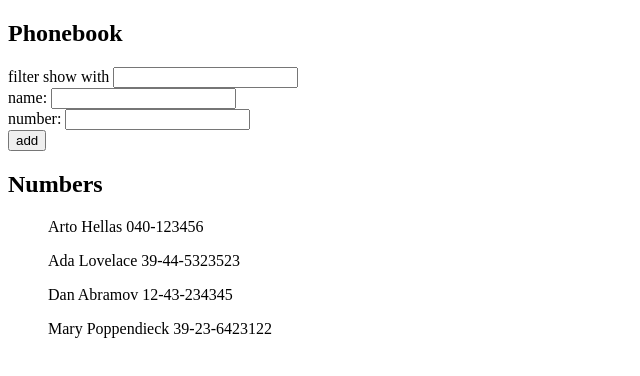
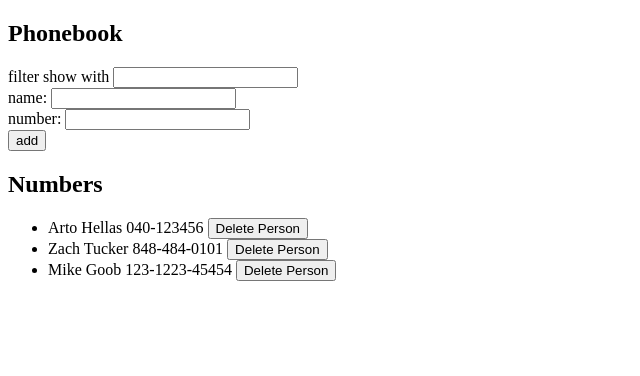
Before and after one commit to thezachwooten/FullStackOpenSubmissions, a React (Vite) app in the folder part2/phonebook/: page / in a window 1280 px wide. Shown: the top 376 px of the page, without its empty margins (0-640 px from the left). Built offline with nearby package versions, Linux system fonts and the light colour scheme; data requests are answered from the project's data file.

Commit message:
Finished 2.14

```diff
--- a/part2/phonebook/db.json
+++ b/part2/phonebook/db.json
@@ -1,24 +1,20 @@
 {
-  "persons":[
+  "persons": [
     {
       "name": "Arto Hellas",
       "number": "040-123456",
       "id": "1"
     },
     {
-      "name": "Ada Lovelace",
-      "number": "39-44-5323523",
-      "id": "2"
+      "id": 2,
+      "name": "Zach Tucker",
+      "number": "848-484-0101"
     },
     {
-      "name": "Dan Abramov",
-      "number": "12-43-234345",
-      "id": "3"
-    },
-    {
-      "name": "Mary Poppendieck",
-      "number": "39-23-6423122",
-      "id": "4"
+      "id": 3,
+      "name": "Mike Goob",
+      "number": "123-1223-45454"
     }
-  ]
+  ],
+  "$schema": "./node_modules/json-server/schema.json"
 }
--- a/part2/phonebook/src/App.jsx
+++ b/part2/phonebook/src/App.jsx
@@ -3,6 +3,7 @@ import axios from 'axios';
 import PersonForm from './components/PersonForm.jsx';
 import FilterForm from './components/FilterForm.jsx';
 import Persons from './components/Persons.jsx';
+import phoneService from './services/numbers.js'
 
 function App() {
   const [persons, setPersons] = useState([]);
@@ -10,17 +11,14 @@ function App() {
   const [newNumber, setNewNumber] = useState('');
   const [newSearchFilter, setNewSearchFilter] = useState('');
 
-  const hook = () => {
-    console.log('effect');
-    axios
-      .get("http://localhost:3001/persons")
-      .then(res => {
-        console.log("Promise filled")
-        setPersons(res.data)
+  // UseEffect to use phoneService to getAll of perons from db instead of doing the axios calls here. GetAll returns a promise
+  useEffect(() => {
+    phoneService
+      .getAll()
+      .then(initialNotes => {
+        setPersons(initialNotes)
       })
-  }
-
-  useEffect(hook, []);
+  }, [])
 
   const addPerson = (event) => {
     event.preventDefault()
@@ -34,13 +32,21 @@ function App() {
     }
 
     const newPerson = {
+      id: persons.length + 1,
       name: newName,
       number: newNumber
     }
 
-    setPersons(persons.concat(newPerson));
-    setNewName('');
-    setNewNumber('');
+    // setPersons(persons.concat(newPerson));
+    // setNewName('');
+    // setNewNumber('');
+    phoneService
+      .create(newPerson)
+      .then(returnedPerson => {
+        setPersons(persons.concat(returnedPerson))
+        setNewName('')
+        setNewNumber('')
+      })
   }
 
   const filteredPersons =  persons ? persons.filter(person =>
@@ -59,6 +65,16 @@ function App() {
     setNewSearchFilter(event.target.value);
   }
 
+  const removePerson = (id, name) => {
+    const result = confirm(`Are you sure you want to delete ${name}?`)
+    if (result) {
+      phoneService
+      .deletePerson(id)
+      .then(returnedData => setPersons(persons.filter(n => n.id !== returnedData.id)))
+      .catch(err => alert(err))
+    }
+  }
+
   return (
     <>
       <div>
@@ -66,7 +82,7 @@ function App() {
         <FilterForm className="searchFilter" newSearchFilter={newSearchFilter} handleSearchFilter={handleSearchFilter}/>
         <PersonForm addPerson={addPerson} newName={newName} handlePersonChange={handlePersonChange} newNumber={newNumber} handleNumberChange={handleNumberChange}/>
         <h2>Numbers</h2>
-          <Persons filteredPersons={filteredPersons}/>
+          <Persons filteredPersons={filteredPersons} deletePerson={removePerson}/>
       </div>
     </>
   )
--- a/part2/phonebook/src/components/Person.jsx
+++ b/part2/phonebook/src/components/Person.jsx
@@ -1,6 +1,8 @@
-function Person({name, number}) {
+function Person({name, number, deletePerson, id}) {
     return (
-        <p>{name} {number}</p>
+        <>
+        <span>{name} {number} <button onClick={() => deletePerson(id, name)}>Delete Person</button></span>
+        </>
     );
 }
 
--- a/part2/phonebook/src/components/Persons.jsx
+++ b/part2/phonebook/src/components/Persons.jsx
@@ -1,10 +1,10 @@
 import Person from "./Person";
 
-function Persons({filteredPersons}) {
+function Persons({filteredPersons, deletePerson}) {
     return (
         <ul>
             {filteredPersons.map(person =>
-              <Person key={person.name} name={person.name} number={person.number}/>
+              <li key={person.name}><Person name={person.name} number={person.number} deletePerson={deletePerson} id={person.id}/></li>
             )}
         </ul>
     );
--- /dev/null
+++ b/part2/phonebook/src/services/numbers.js
@@ -0,0 +1,21 @@
+import axios from 'axios'
+const baseUrl = 'http://localhost:3001/persons'
+
+const getAll = () => {
+    // Create a promise called request
+    const request = axios.get(baseUrl);
+    // return the cleaned data after the request promise fulfills
+    return request.then(response => response.data);
+}
+
+ const create = newObject => {
+    const request = axios.post(baseUrl, newObject);
+    return request.then(response => response.data);
+ }
+
+ const deletePerson = (id) => {
+    const request = axios.delete(`${baseUrl}/${id}`);
+    return request.then(response => response.data)
+ }
+
+export default {getAll, create, deletePerson}
```
